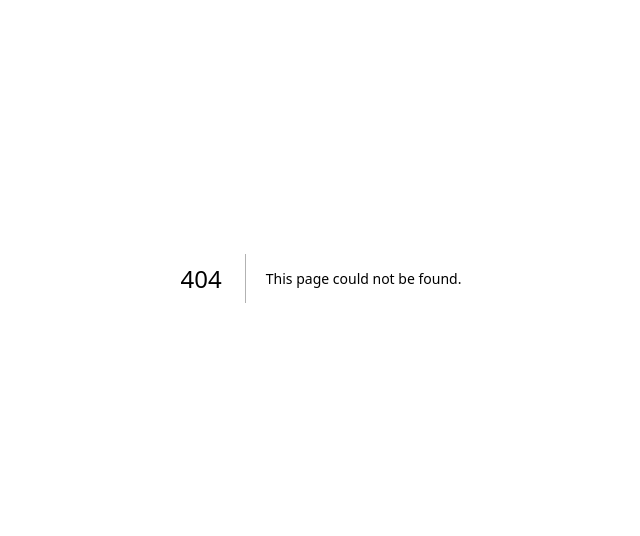
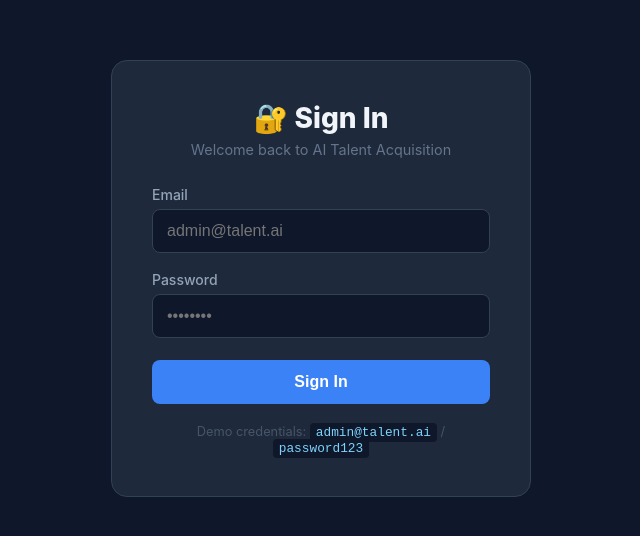
Before and after one commit to Anusrikaruturi02/playwrighttests, a Next.js app in the folder frontend/: page /login in a window 1280 px wide. Before the commit this address had no page. Shown: the part 122-658 px from the top of the page, without its empty margins (319-959 px from the left). Built offline with nearby package versions, Linux system fonts and the light colour scheme.

Commit message:
feat: add logout feature - login page, dashboard, logout API, Playwright tests

```diff
--- /dev/null
+++ b/frontend/src/app/dashboard/dashboard.module.css
@@ -0,0 +1,56 @@
+.loading {
+  min-height: 100vh;
+  display: flex;
+  align-items: center;
+  justify-content: center;
+  background: #0f172a;
+  color: #94a3b8;
+  font-size: 1.2rem;
+}
+.main { min-height: 100vh; background: #0f172a; }
+.navbar {
+  display: flex;
+  justify-content: space-between;
+  align-items: center;
+  padding: 16px 32px;
+  background: #1e293b;
+  border-bottom: 1px solid #334155;
+}
+.brand { font-weight: 700; font-size: 1.1rem; color: #f1f5f9; }
+.logoutBtn {
+  padding: 8px 20px;
+  background: #ef4444;
+  color: #fff;
+  border: none;
+  border-radius: 8px;
+  font-weight: 600;
+  font-size: 0.9rem;
+  cursor: pointer;
+  transition: background 0.2s;
+}
+.logoutBtn:hover { background: #dc2626; }
+.content { max-width: 1000px; margin: 0 auto; padding: 48px 24px; }
+.heading { font-size: 2rem; font-weight: 800; color: #f1f5f9; margin-bottom: 8px; }
+.subtext { color: #94a3b8; margin-bottom: 6px; font-size: 0.95rem; }
+.logoutMsg {
+  text-align: center;
+  font-size: 1.1rem;
+  color: #7dd3fc;
+  margin-top: 60px;
+}
+.cards {
+  display: grid;
+  grid-template-columns: repeat(auto-fit, minmax(240px, 1fr));
+  gap: 20px;
+  margin-top: 36px;
+}
+.card {
+  background: #1e293b;
+  border: 1px solid #334155;
+  border-radius: 12px;
+  padding: 28px 20px;
+  text-align: center;
+}
+.card span { font-size: 2rem; display: block; margin-bottom: 12px; }
+.card h3 { color: #f1f5f9; margin-bottom: 6px; }
+.card p { color: #94a3b8; font-size: 0.9rem; }
--- /dev/null
+++ b/frontend/src/app/login/login.module.css
@@ -0,0 +1,83 @@
+.main {
+  min-height: 100vh;
+  display: flex;
+  align-items: center;
+  justify-content: center;
+  background: #0f172a;
+  padding: 24px;
+}
+.card {
+  background: #1e293b;
+  border: 1px solid #334155;
+  border-radius: 16px;
+  padding: 40px;
+  width: 100%;
+  max-width: 420px;
+}
+.title {
+  font-size: 1.75rem;
+  font-weight: 800;
+  color: #f1f5f9;
+  margin-bottom: 6px;
+  text-align: center;
+}
+.subtitle {
+  color: #64748b;
+  text-align: center;
+  margin-bottom: 28px;
+  font-size: 0.9rem;
+}
+.form { display: flex; flex-direction: column; gap: 18px; }
+.label {
+  display: flex;
+  flex-direction: column;
+  gap: 6px;
+  font-size: 0.875rem;
+  color: #94a3b8;
+  font-weight: 500;
+}
+.input {
+  padding: 12px 14px;
+  background: #0f172a;
+  border: 1px solid #334155;
+  border-radius: 8px;
+  color: #f1f5f9;
+  font-size: 1rem;
+  outline: none;
+  transition: border-color 0.2s;
+}
+.input:focus { border-color: #3b82f6; }
+.error {
+  color: #f87171;
+  font-size: 0.875rem;
+  background: #450a0a33;
+  border: 1px solid #7f1d1d55;
+  padding: 10px 14px;
+  border-radius: 8px;
+}
+.btn {
+  padding: 13px;
+  background: #3b82f6;
+  color: #fff;
+  border: none;
+  border-radius: 8px;
+  font-size: 1rem;
+  font-weight: 600;
+  cursor: pointer;
+  transition: background 0.2s;
+  margin-top: 4px;
+}
+.btn:hover:not(:disabled) { background: #2563eb; }
+.btn:disabled { opacity: 0.6; cursor: not-allowed; }
+.hint {
+  margin-top: 20px;
+  font-size: 0.8rem;
+  color: #475569;
+  text-align: center;
+}
+.hint code {
+  background: #0f172a;
+  padding: 2px 6px;
+  border-radius: 4px;
+  color: #7dd3fc;
+}
--- /dev/null
+++ b/frontend/src/app/login/page.tsx
@@ -0,0 +1,101 @@
+"use client";
+import { useState } from "react";
+import { useRouter } from "next/navigation";
+import styles from "./login.module.css";
+
+export default function LoginPage() {
+  const router = useRouter();
+  const [email, setEmail]       = useState("");
+  const [password, setPassword] = useState("");
+  const [error, setError]       = useState("");
+  const [loading, setLoading]   = useState(false);
+
+  async function handleSubmit(e: React.FormEvent) {
+    e.preventDefault();
+    setError("");
+    setLoading(true);
+
+    try {
+      const res = await fetch(
+        `${process.env.NEXT_PUBLIC_API_URL || "http://localhost:8000"}/api/login`,
+        {
+          method: "POST",
+          headers: { "Content-Type": "application/json" },
+          body: JSON.stringify({ email, password }),
+        }
+      );
+      const data = await res.json();
+
+      if (!res.ok) {
+        setError(data.error || "Login failed.");
+        return;
+      }
+
+      localStorage.setItem("token", data.token);
+      localStorage.setItem("userName", data.name);
+      router.push("/dashboard");
+    } catch {
+      setError("Could not connect to server. Please try again.");
+    } finally {
+      setLoading(false);
+    }
+  }
+
+  return (
+    <main className={styles.main}>
+      <div className={styles.card} data-testid="login-card">
+        <h1 className={styles.title} data-testid="login-heading">
+          🔐 Sign In
+        </h1>
+        <p className={styles.subtitle}>Welcome back to AI Talent Acquisition</p>
+
+        <form onSubmit={handleSubmit} className={styles.form} data-testid="login-form">
+          <label className={styles.label}>
+            Email
+            <input
+              type="email"
+              value={email}
+              onChange={e => setEmail(e.target.value)}
+              placeholder="admin@talent.ai"
+              className={styles.input}
+              data-testid="email-input"
+              required
+            />
+          </label>
+
+          <label className={styles.label}>
+            Password
+            <input
+              type="password"
+              value={password}
+              onChange={e => setPassword(e.target.value)}
+              placeholder="••••••••"
+              className={styles.input}
+              data-testid="password-input"
+              required
+            />
+          </label>
+
+          {error && (
+            <p className={styles.error} data-testid="error-message" role="alert">
+              {error}
+            </p>
+          )}
+
+          <button
+            type="submit"
+            className={styles.btn}
+            data-testid="login-submit-btn"
+            disabled={loading}
+          >
+            {loading ? "Signing in…" : "Sign In"}
+          </button>
+        </form>
+
+        <p className={styles.hint}>
+          Demo credentials: <code>admin@talent.ai</code> / <code>password123</code>
+        </p>
+      </div>
+    </main>
+  );
+}
```
Also changed, not shown: frontend/src/app/dashboard/page.tsx (added, +102 -0 lines), 2 other files (tests, documents, lock files or other folders).
